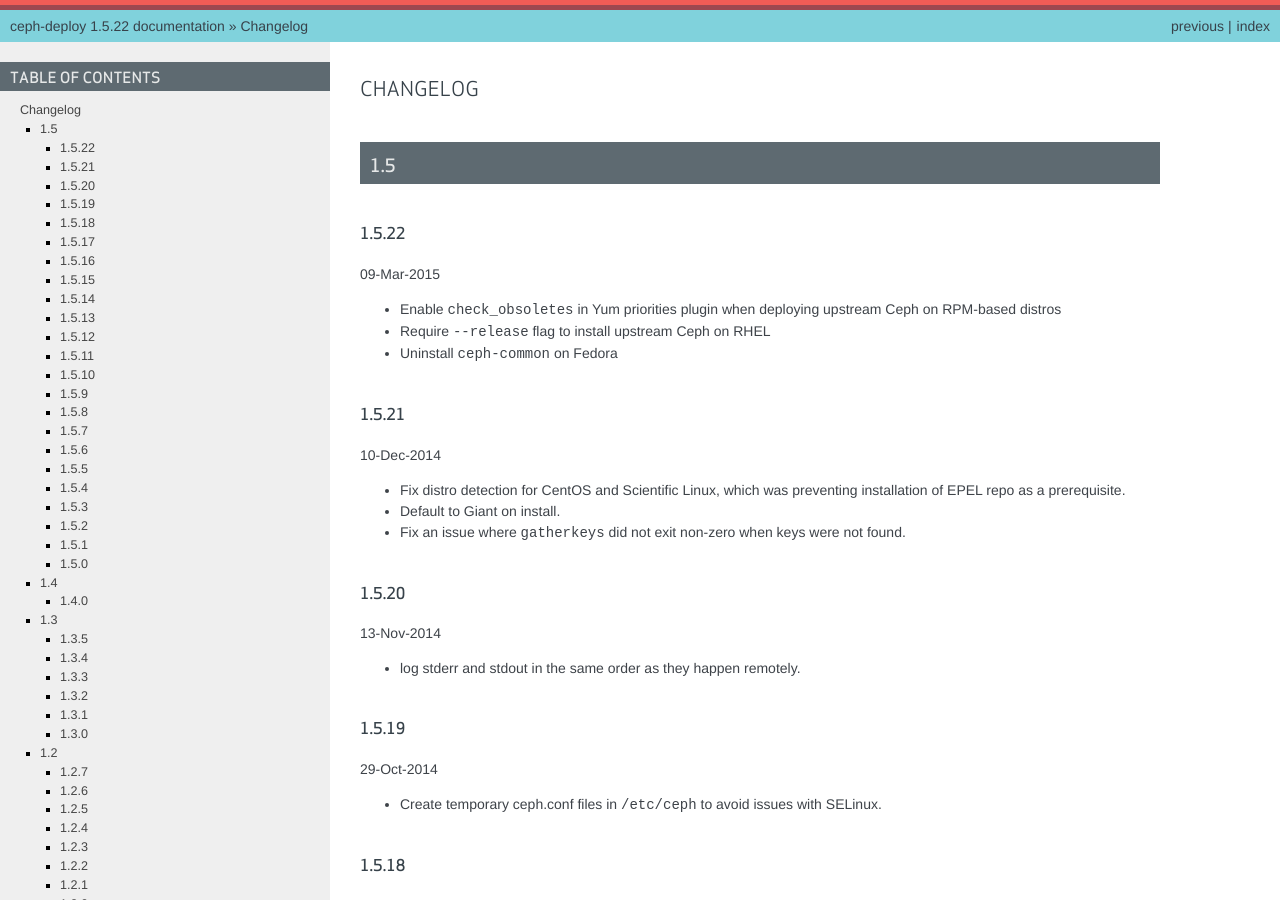
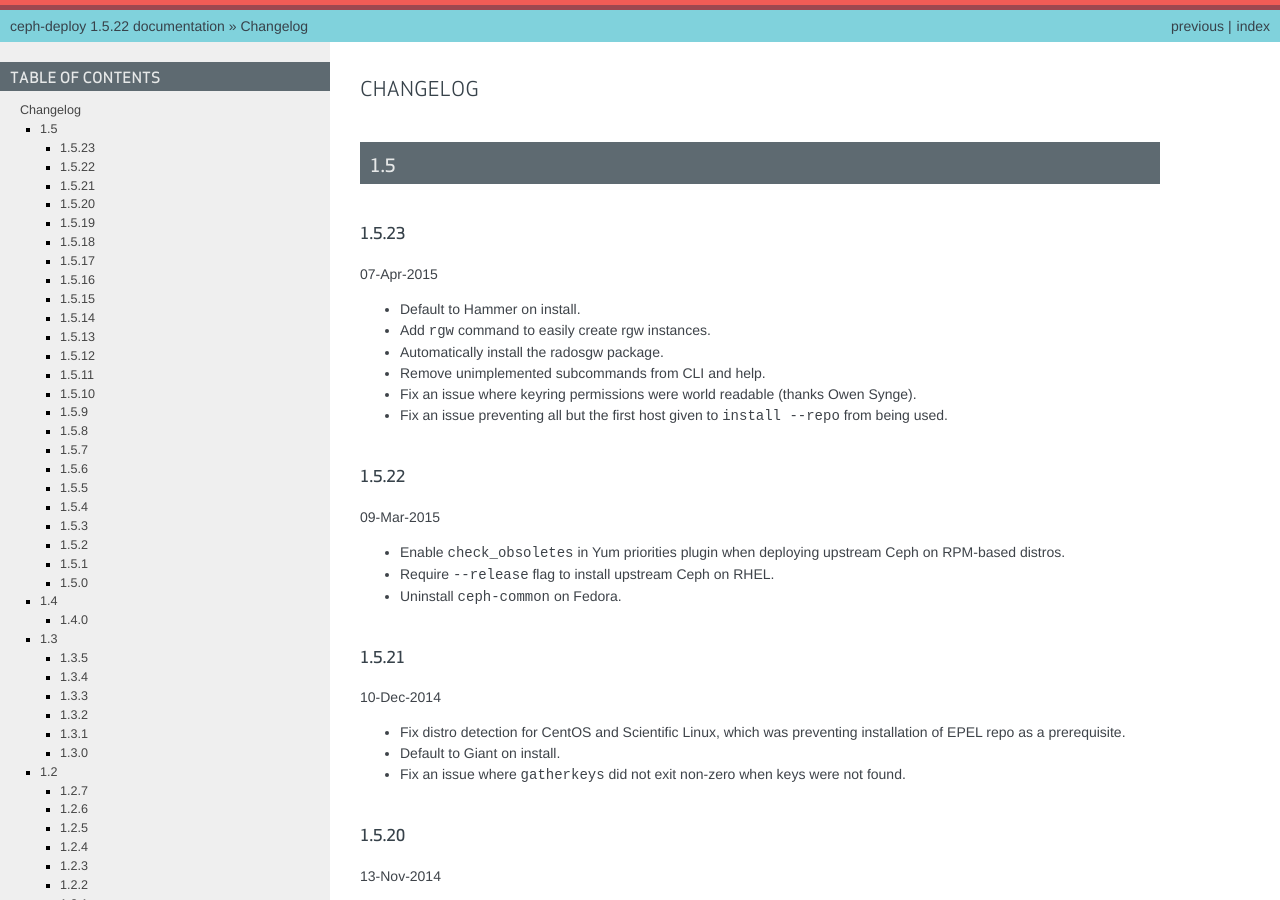
Before and after one commit to ceph/ceph-deploy, a Sphinx documentation site: the page built from docs/source/changelog.rst, in a window 1280 px wide and 900 px high. Built offline with Sphinx 7.4.7, drawn with Linux system fonts in a browser that asks for light colours.

Commit message:
Update changelog for 1.5.23
Signed-off-by: Travis Rhoden <trhoden@redhat.com>

```diff
--- a/docs/source/changelog.rst
+++ b/docs/source/changelog.rst
@@ -4,14 +4,27 @@
 1.5
 ---
 
+1.5.23
+^^^^^^
+07-Apr-2015
+
+* Default to Hammer on install.
+* Add ``rgw`` command to easily create rgw instances.
+* Automatically install the radosgw package.
+* Remove unimplemented subcommands from CLI and help.
+* Fix an issue where keyring permissions were world readable
+  (thanks Owen Synge).
+* Fix an issue preventing all but the first host given to
+  ``install --repo`` from being used.
+
 1.5.22
 ^^^^^^
 09-Mar-2015
 
 * Enable ``check_obsoletes`` in Yum priorities plugin when deploying
-  upstream Ceph on RPM-based distros
-* Require ``--release`` flag to install upstream Ceph on RHEL
-* Uninstall ``ceph-common`` on Fedora
+  upstream Ceph on RPM-based distros.
+* Require ``--release`` flag to install upstream Ceph on RHEL.
+* Uninstall ``ceph-common`` on Fedora.
 
 1.5.21
 ^^^^^^
```
